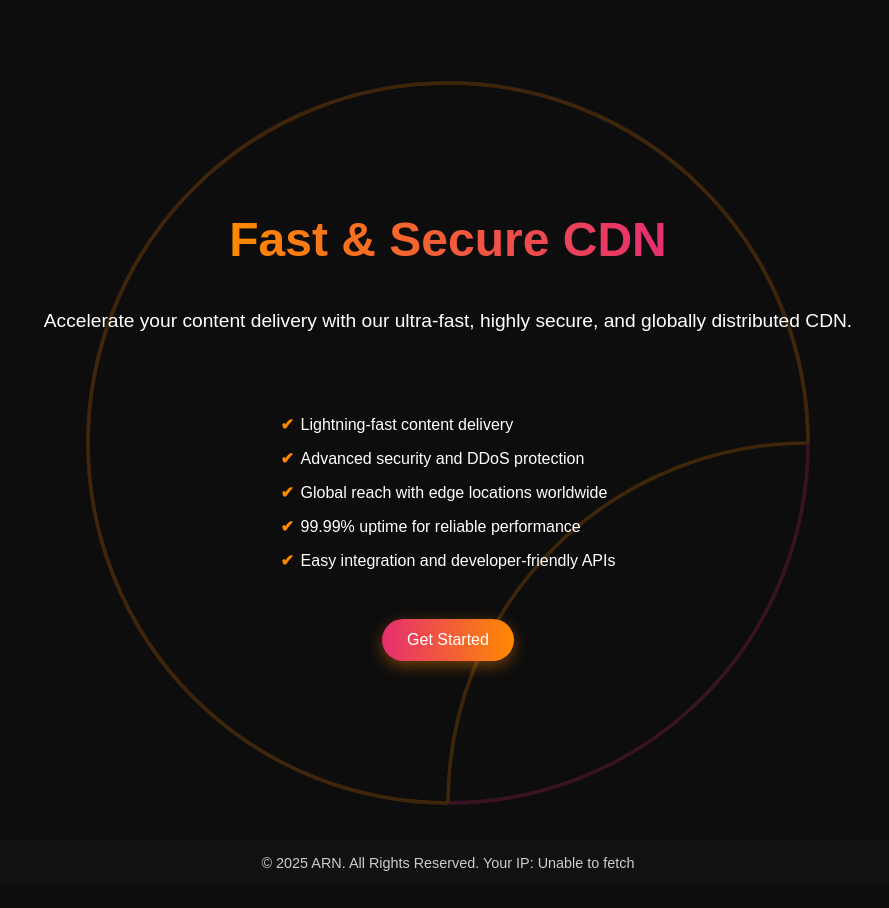
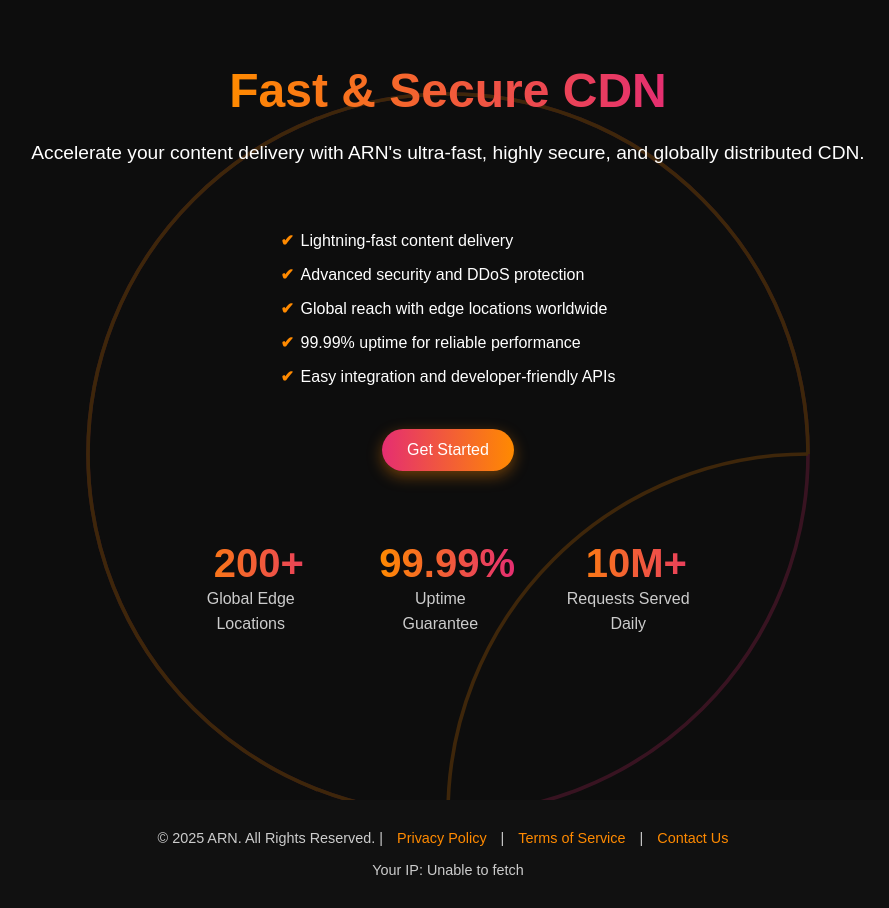
Before and after one commit to arndevnetwork/cdn, a plain HTML site: page index.html in a window 1280 px wide. Shown: the whole page, without its empty margins (192-1081 px from the left). Drawn offline with Linux system fonts and the light colour scheme; no server answers.

Commit message:
add stats

```diff
--- a/index.html
+++ b/index.html
@@ -3,28 +3,37 @@
 <head>
     <meta charset="UTF-8">
     <meta name="viewport" content="width=device-width, initial-scale=1.0">
-    <title>CDN Service</title>
+    <title>Fast & Secure CDN Service | ARN</title>
+    <meta name="description" content="Accelerate your content delivery with ARN's ultra-fast, highly secure, and globally distributed CDN.">
     <meta name="robots" content="noindex">
     <style>
+        /* Basic Reset */
+        * {
+            margin: 0;
+            padding: 0;
+            box-sizing: border-box;
+        }
+
         body {
             background-color: #0d0d0d;
             color: #fff;
             font-family: 'Poppins', sans-serif;
-            margin: 0;
-            padding: 0;
             text-align: center;
             position: relative;
+            overflow-x: hidden;
         }
+
         .container {
             display: flex;
             flex-direction: column;
             justify-content: center;
             align-items: center;
-            height: 100vh;
+            min-height: 100vh;
             padding: 20px;
             position: relative;
             z-index: 1;
         }
+
         .vector-graphics {
             position: absolute;
             top: 50%;
@@ -35,36 +44,48 @@
             height: auto;
             opacity: 0.2;
             z-index: 0;
+            animation: rotate 30s linear infinite;
         }
+
+
+
         h1 {
             font-size: 3rem;
             margin-bottom: 20px;
             background: linear-gradient(90deg, #ff8a00, #e52e71);
             -webkit-background-clip: text;
             -webkit-text-fill-color: transparent;
+            animation: fadeIn 2s ease-in-out;
         }
+
         p {
             font-size: 1.2rem;
             max-width: 90%;
             line-height: 1.6;
             margin-bottom: 30px;
+            animation: fadeIn 2.5s ease-in-out;
         }
+
         .benefits {
             max-width: 90%;
             text-align: left;
             margin: 30px auto;
             font-size: 1rem;
             line-height: 1.5;
+            animation: fadeIn 3s ease-in-out;
         }
+
         .benefits ul {
             list-style: none;
             padding: 0;
         }
+
         .benefits li {
             margin-bottom: 10px;
             padding-left: 20px;
             position: relative;
         }
+
         .benefits li::before {
             content: "✔";
             position: absolute;
@@ -72,6 +93,7 @@
             color: #ff8a00;
             font-weight: bold;
         }
+
         .btn {
             display: inline-block;
             padding: 12px 25px;
@@ -84,20 +106,68 @@
             border-radius: 30px;
             transition: transform 0.3s, box-shadow 0.3s;
             box-shadow: 0px 5px 15px rgba(255, 138, 0, 0.4);
+            animation: fadeIn 3.5s ease-in-out;
         }
+
         .btn:hover {
             transform: scale(1.1);
             box-shadow: 0px 8px 20px rgba(255, 138, 0, 0.6);
         }
+
+        .stats {
+            display: flex;
+            justify-content: space-around;
+            flex-wrap: wrap;
+            margin: 50px 0;
+            animation: fadeIn 4s ease-in-out;
+        }
+
+        .stats div {
+            text-align: center;
+            margin: 20px;
+        }
+
+        .stats h2 {
+            font-size: 2.5rem;
+            background: linear-gradient(90deg, #ff8a00, #e52e71);
+            -webkit-background-clip: text;
+            -webkit-text-fill-color: transparent;
+        }
+
+        .stats p {
+            font-size: 1rem;
+            color: #ccc;
+        }
+
         .footer {
             background-color: #111;
             color: #ccc;
-            padding: 15px 0;
+            padding: 30px 0;
             text-align: center;
             position: relative;
             width: 100%;
             font-size: 0.9rem;
         }
+
+        .footer a {
+            color: #ff8a00;
+            text-decoration: none;
+            margin: 0 10px;
+        }
+
+        .footer a:hover {
+            text-decoration: underline;
+        }
+
+        @keyframes fadeIn {
+            0% {
+                opacity: 0;
+            }
+            100% {
+                opacity: 1;
+            }
+        }
+
         @media (max-width: 768px) {
             h1 {
                 font-size: 2.5rem;
@@ -108,6 +178,12 @@
             .btn {
                 padding: 10px 20px;
                 font-size: 0.9rem;
+            }
+            .stats h2 {
+                font-size: 2rem;
+            }
+            .clients img {
+                width: 80px;
             }
         }
     </style>
@@ -134,7 +210,7 @@
     </svg>
     <div class="container">
         <h1>Fast & Secure CDN</h1>
-        <p>Accelerate your content delivery with our ultra-fast, highly secure, and globally distributed CDN.</p>
+        <p>Accelerate your content delivery with ARN's ultra-fast, highly secure, and globally distributed CDN.</p>
         <div class="benefits">
             <ul>
                 <li>Lightning-fast content delivery</li>
@@ -145,11 +221,31 @@
             </ul>
         </div>
         <a href="#" class="btn">Get Started</a>
+
+        <!-- Statistics Section -->
+        <div class="stats">
+            <div>
+                <h2>200+ </h2>
+                <p>Global Edge Locations</p>
+            </div>
+            <div>
+                <h2>99.99%</h2>
+                <p>Uptime Guarantee</p>
+            </div>
+            <div>
+                <h2>10M+</h2>
+                <p>Requests Served Daily</p>
+            </div>
+        </div>
     </div>
     <div class="footer">
-        &copy; 2025 ARN. All Rights Reserved.
-		<span id="user-ip">Your IP: Loading...</span>
-
+        &copy; 2025 ARN. All Rights Reserved. |
+        <a href="#">Privacy Policy</a> |
+        <a href="#">Terms of Service</a> |
+        <a href="#">Contact Us</a>
+        <br>
+		<br>
+        <div id="user-ip">Your IP: Loading...</div>
     </div>
 </body>
 </html>
```
